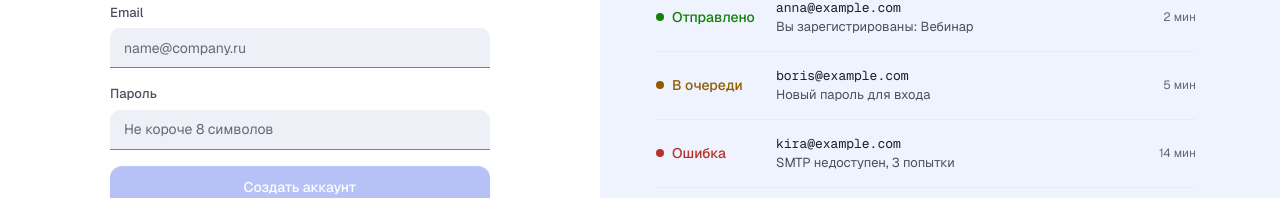
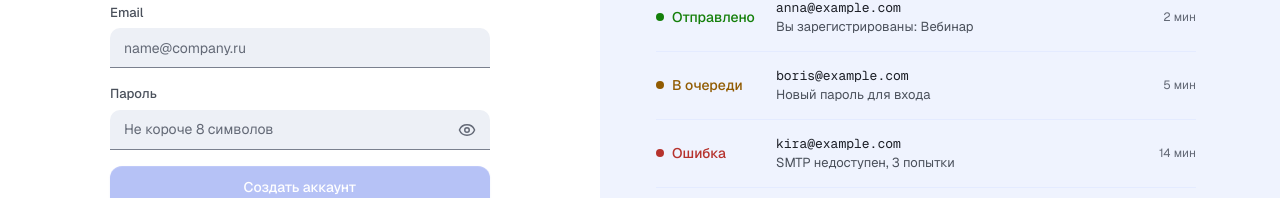
Before and after one commit to awave21/magexpert-prod, a React (Vite) app in the folder sender-ui/: page /sender/register in a window 1280 px wide. Shown: the part 445-643 px from the top of the page. Built offline with nearby package versions, Linux system fonts and the light colour scheme.

Commit message:
Sender UI: кнопка «Показать пароль» на входе и регистрации
Co-Authored-By: Claude Opus 5.5 <noreply@anthropic.com>

```diff
--- a/sender-ui/src/components/ui.tsx
+++ b/sender-ui/src/components/ui.tsx
@@ -1,6 +1,6 @@
 import { createContext, useCallback, useContext, useState, type ReactNode } from 'react'
 import { Link } from 'react-router-dom'
-import { ArrowLeft, Check, Copy } from 'lucide-react'
+import { ArrowLeft, Check, Copy, Eye, EyeOff } from 'lucide-react'
 
 const STATUS: Record<string, { label: string; tone: 'ok' | 'warn' | 'err' | 'neutral' }> = {
   sent: { label: 'Отправлено', tone: 'ok' },
@@ -123,3 +123,17 @@ export function ago(iso: string | null): string {
 export function fmtDate(iso: string | null): string {
   return iso ? new Date(iso).toLocaleString('ru-RU', { day: 'numeric', month: 'short', hour: '2-digit', minute: '2-digit' }) : '—'
 }
+
+// поле пароля с кнопкой «Показать пароль»
+export function PasswordInput(props: React.InputHTMLAttributes<HTMLInputElement>) {
+  const [shown, setShown] = useState(false)
+  return (
+    <div className="pw">
+      <input {...props} type={shown ? 'text' : 'password'} />
+      <button type="button" className="pw-eye" onClick={() => setShown((s) => !s)}
+        aria-label={shown ? 'Скрыть пароль' : 'Показать пароль'} title={shown ? 'Скрыть пароль' : 'Показать пароль'} aria-pressed={shown}>
+        {shown ? <EyeOff size={18} /> : <Eye size={18} />}
+      </button>
+    </div>
+  )
+}
--- a/sender-ui/src/pages/Login.tsx
+++ b/sender-ui/src/pages/Login.tsx
@@ -4,6 +4,7 @@ import { Mail } from 'lucide-react'
 import { ApiError } from '../api'
 import { useAuth } from '../auth'
 import { AuthAside } from './AuthAside'
+import { PasswordInput } from '../components/ui'
 
 export default function Login() {
   const { login } = useAuth()
@@ -36,7 +37,7 @@ export default function Login() {
             </div>
             <div className="field">
               <label htmlFor="password">Пароль</label>
-              <input id="password" type="password" autoComplete="current-password" className={`input${error ? ' err' : ''}`} placeholder="Введите пароль" value={password} onChange={(e) => setPassword(e.target.value)} required />
+              <PasswordInput id="password" autoComplete="current-password" className={`input${error ? ' err' : ''}`} placeholder="Введите пароль" value={password} onChange={(e) => setPassword(e.target.value)} required />
               {error && <div className="hint err" role="alert">{error}</div>}
             </div>
             <button className="btn primary lg" disabled={busy || !email || !password}>{busy ? 'Входим…' : 'Войти'}</button>
--- a/sender-ui/src/pages/Register.tsx
+++ b/sender-ui/src/pages/Register.tsx
@@ -4,6 +4,7 @@ import { Mail } from 'lucide-react'
 import { ApiError } from '../api'
 import { useAuth } from '../auth'
 import { AuthAside } from './AuthAside'
+import { PasswordInput } from '../components/ui'
 
 type Field = 'organization' | 'name' | 'email' | 'password'
 
@@ -51,6 +52,17 @@ export default function Register() {
             {FIELDS.map(([id, label, type, ph, autoComplete]) => (
               <div className="field" key={id}>
                 <label htmlFor={id}>{label}</label>
+                {type === 'password' ? (
+                  <PasswordInput
+                    id={id}
+                    autoComplete={autoComplete}
+                    className={`input${errors[id] ? ' err' : ''}`}
+                    placeholder={ph}
+                    value={form[id]}
+                    onChange={(e) => setForm({ ...form, [id]: e.target.value })}
+                    required
+                  />
+                ) : (
                   <input
                     id={id}
                     type={type}
@@ -61,6 +73,7 @@ export default function Register() {
                     onChange={(e) => setForm({ ...form, [id]: e.target.value })}
                     required
                   />
+                )}
                 {errors[id] && <div className="hint err" role="alert">{errors[id]}</div>}
               </div>
             ))}
--- a/sender-ui/src/styles.css
+++ b/sender-ui/src/styles.css
@@ -699,3 +699,9 @@ button { font: inherit; color: inherit; }
 .be-presets button:hover { box-shadow: 0 0 0 2px var(--accent); }
 .be-presets b { font-weight: 600; }
 .be-presets span { font-size: 13px; color: var(--ink-2); }
+
+/* поле пароля с «глазиком» */
+.pw { position: relative; }
+.pw .input { width: 100%; padding-right: 48px; }
+.pw-eye { position: absolute; right: 6px; top: 50%; transform: translateY(-50%); width: 34px; height: 34px; border: 0; border-radius: 8px; background: transparent; color: var(--muted); display: grid; place-items: center; cursor: pointer; }
+.pw-eye:hover { background: var(--fill-hover); color: var(--ink); }
```
Lines whose indentation alone changed are shown as unchanged.
